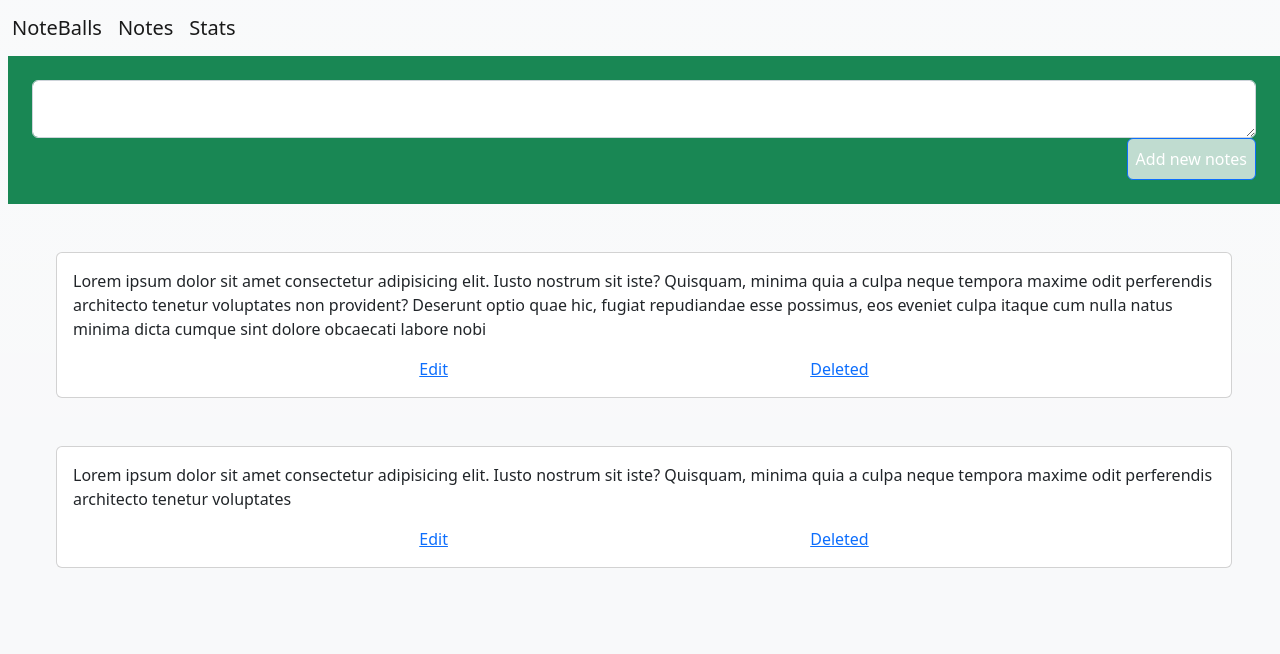
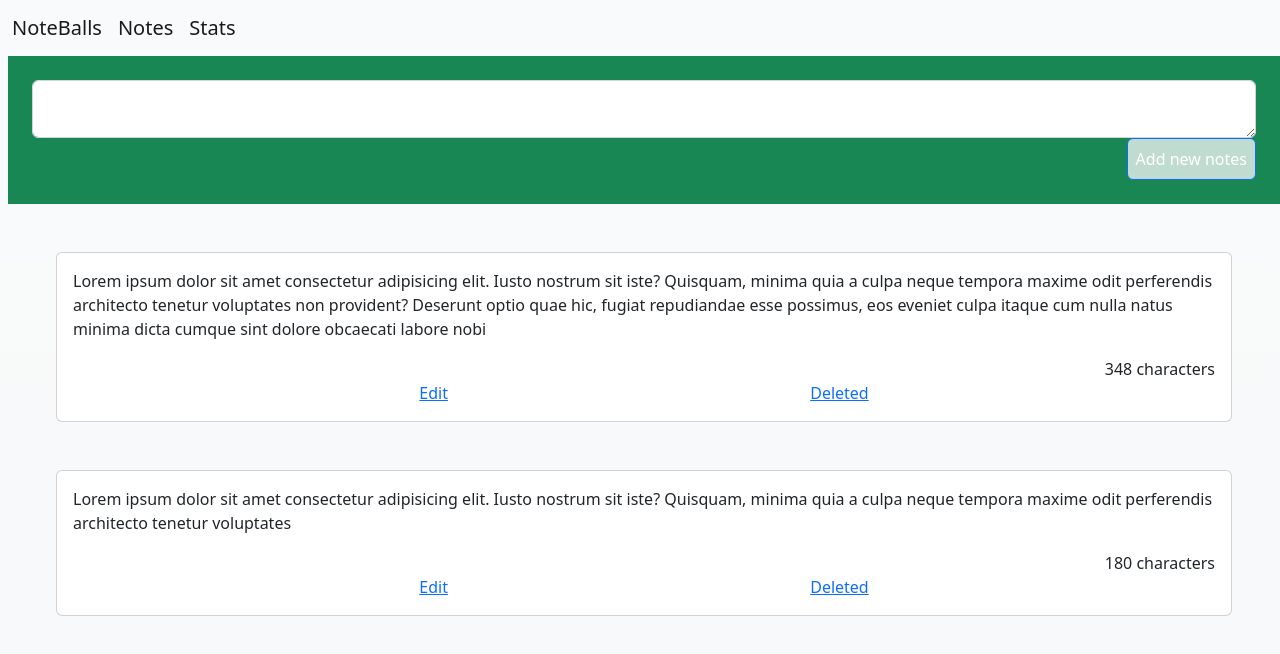
Before and after one commit to moabdurrakib/note-ball-app-vue3, a Vue app: page / in a window 1280 px wide. Shown: the top 654 px of the page. Built offline with nearby package versions, Linux system fonts and the light colour scheme.

Commit message:
Computed (Note Length)

```diff
--- a/src/components/Notes/Note.vue
+++ b/src/components/Notes/Note.vue
@@ -4,6 +4,7 @@
       <p class="card-text">
         {{ note.content }}
       </p>
+      <div class="text-end">{{ contentLenth }}</div>
       <footer class="d-flex justify-content-evenly">
         <a href="#" class="card-link">Edit</a>
         <a href="#" class="card-link">Deleted</a>
@@ -12,6 +13,8 @@
   </div>
 </template>
 <script setup>
+import { computed } from "@vue/runtime-core";
+
 /**Props */
 const props = defineProps({
   note: {
@@ -19,4 +22,11 @@ const props = defineProps({
     required: true,
   },
 });
+
+/**computed */
+const contentLenth = computed(() => {
+  let length = props.note.content.length;
+  let description = length > 1 ? "characters" : "character";
+  return `${length} ${description}`;
+});
 </script>
```
